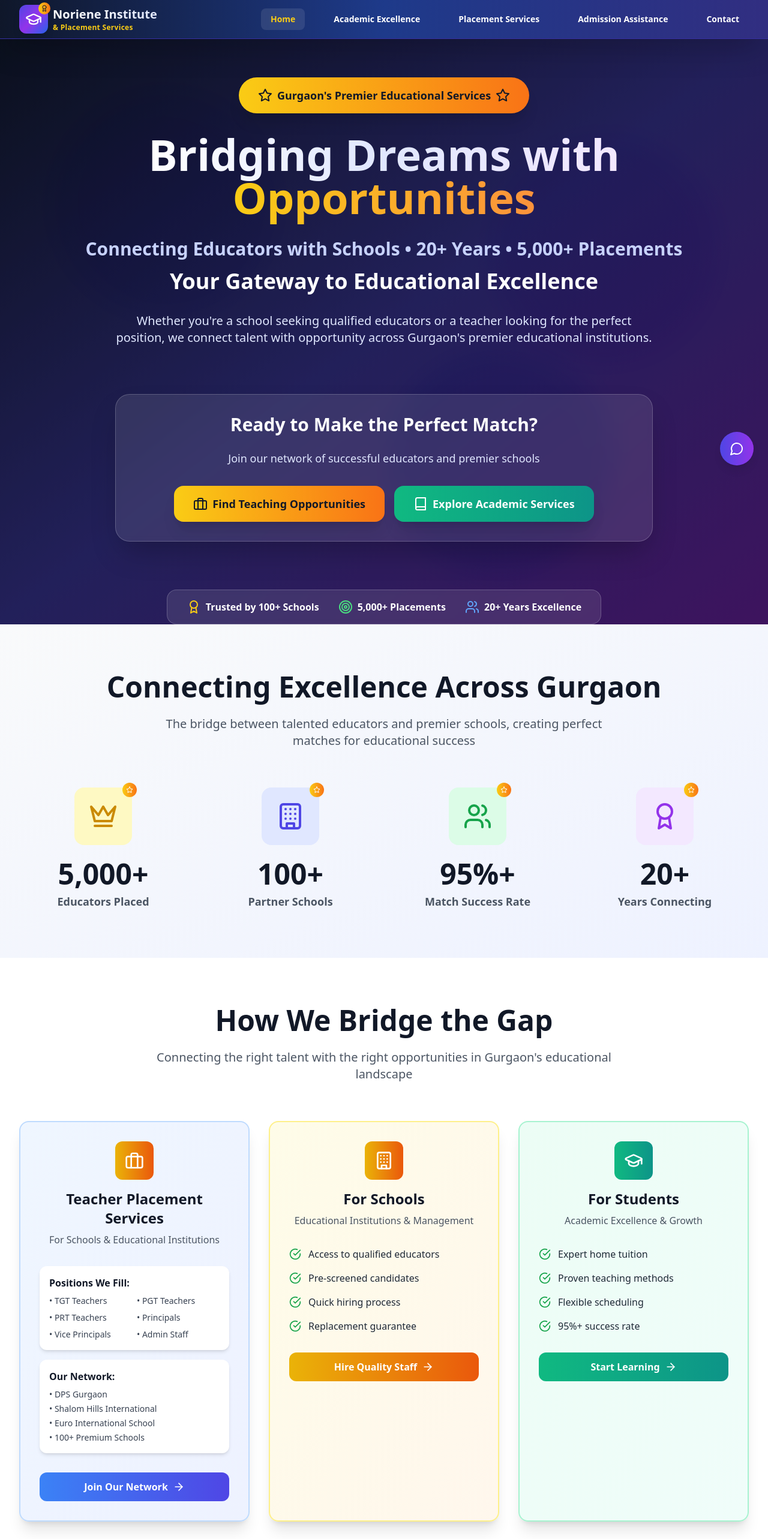
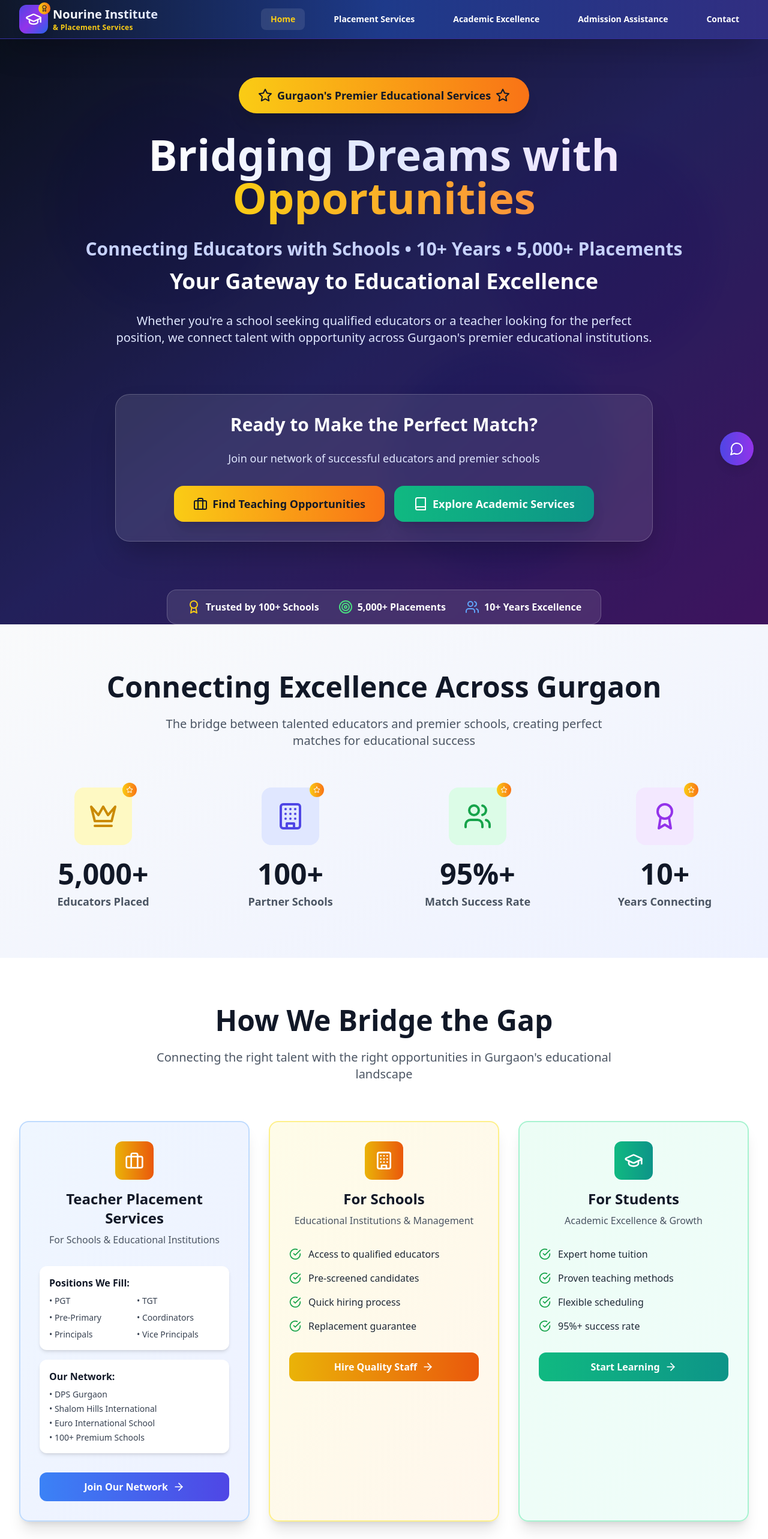
Before and after one commit to Palak2741/Nouriene, a React (Vite) app: page / in a window 1280 px wide. Shown: the top 2566 px of the page at 60% size. Built offline with nearby package versions, Linux system fonts and the light colour scheme.

Commit message:
Comprehensive website updates - spelling, experience, navigation, and form improvements

```diff
--- a/index.html
+++ b/index.html
@@ -6,11 +6,11 @@
     <link rel="icon" type="image/x-icon" href="/favicon.ico" />
     <link rel="icon" type="image/x-icon" href="/favicon.ico" />
     <meta name="viewport" content="width=device-width, initial-scale=1.0" />
-    <title>Noriene Institute - Where Excellence Meets Opportunity | Gurgaon's Premier Educational Services</title>
-    <meta name="description" content="Transform your educational journey with Noriene Institute. Premier teacher placement services (5000+ placements), expert tuition (95%+ results), and B.Ed./M.Ed. admission assistance in Gurgaon. 20+ years of excellence." />
+    <title>Nourine Institute - Where Excellence Meets Opportunity | Gurgaon's Premier Educational Services</title>
+    <meta name="description" content="Transform your educational journey with Nourine Institute. Premier teacher placement services (5000+ placements), expert tuition (95%+ results), and B.Ed./M.Ed. admission assistance in Gurgaon. 10+ years of excellence." />
     <meta name="keywords" content="home tuition Gurgaon, school job placements, B.Ed. admission assistance, M.Ed. programs, teacher placement services, coaching classes Gurgaon" />
-    <meta property="og:title" content="Noriene Institute - Where Excellence Meets Opportunity" />
-    <meta property="og:description" content="Gurgaon's premier educational services: Teacher placements, expert tuition, and admission assistance with 20+ years of excellence." />
+    <meta property="og:title" content="Nourine Institute - Where Excellence Meets Opportunity" />
+    <meta property="og:description" content="Gurgaon's premier educational services: Teacher placements, expert tuition, and admission assistance with 10+ years of excellence." />
     <meta property="og:type" content="website" />
   </head>
   <body>
--- a/src/components/Chatbot.tsx
+++ b/src/components/Chatbot.tsx
@@ -13,7 +13,7 @@ const Chatbot: React.FC = () => {
   const [messages, setMessages] = useState<Message[]>([
     {
       id: '1',
-      text: "Welcome to NourineInstitute - Gurgaon's #1 Educational Services Provider! 🎓 \n\nWe specialize in:\n🏆 Teacher Placements (5000+ success stories)\n📚 Home Tuition & Coaching (95%+ results)\n🎓 B.Ed./M.Ed. Admission Assistance\n\nHow can I help you achieve your educational goals today?",
+      text: "Welcome to Nourine Institute - Gurgaon's #1 Educational Services Provider! 🎓 \n\nWe specialize in:\n🏆 Teacher Placements (5000+ success stories)\n📚 Home Tuition & Coaching (95%+ results)\n🎓 B.Ed./M.Ed. Admission Assistance\n\nHow can I help you achieve your educational goals today?",
       isBot: true
     }
   ]);
@@ -63,7 +63,7 @@ const Chatbot: React.FC = () => {
     },
     experience: {
       keywords: ['experience', 'years', 'established', 'history', 'track record'],
-      response: "NourineInstitute has 20+ years of excellence in education with a proven track record of 5,000+ teacher placements, 95%+ academic results, and partnerships with 100+ schools.",
+      response: "Nourine Institute has 10+ years of excellence in education with a proven track record of 5,000+ teacher placements, 95%+ academic results, and partnerships with 100+ schools.",
       links: [
         { text: "Learn More", url: "/", section: "About our experience" }
       ]
@@ -76,7 +76,7 @@ const Chatbot: React.FC = () => {
     // Handle greetings and general queries
     if (['hi', 'hello', 'hey', 'good morning', 'good afternoon', 'good evening'].some(greeting => lowerInput.includes(greeting))) {
       return {
-        response: "Hello! Welcome to Noriene Institute! 😊 \n\nI'm here to help you with our educational services. Please feel free to ask me anything specific about:\n\n🏆 Teacher Placement Services (Our premier offering)\n📚 Academic Excellence (Home Tuition & Coaching)\n🎓 Admission Assistance\n📞 Contact Information\n\nWhat specific information would you like to know?",
+        response: "Hello! Welcome to Nourine Institute! 😊 \n\nI'm here to help you with our educational services. Please feel free to ask me anything specific about:\n\n🏆 Teacher Placement Services (Our premier offering)\n📚 Academic Excellence (Home Tuition & Coaching)\n🎓 Admission Assistance\n📞 Contact Information\n\nWhat specific information would you like to know?",
         links: [
           { text: "Explore Placement Services", url: "/placement-services", section: "Our flagship service" },
           { text: "View All Services", url: "/", section: "Homepage overview" }
@@ -91,7 +91,7 @@ const Chatbot: React.FC = () => {
     }
 
     return {
-      response: "I'd be happy to help you with that! For specific queries not covered on our website, please:\n\n📧 Email us: info@norieneinstitute.com\n📱 WhatsApp: +91 9650304310\n\nOur expert team will respond within 24 hours with personalized assistance.",
+      response: "I'd be happy to help you with that! For specific queries not covered on our website, please:\n\n📧 Email us: info@nourineinstitute.com\n📱 WhatsApp: +91 9650304310\n\nOur expert team will respond within 24 hours with personalized assistance.",
       links: [
         { text: "Contact Us", url: "/contact", section: "Get in touch" }
       ]
@@ -155,7 +155,7 @@ const Chatbot: React.FC = () => {
                 <Bot className="h-5 w-5" />
               </div>
               <div>
-                <h3 className="font-semibold">Noriene Institute Assistant</h3>
+                <h3 className="font-semibold">Nourine Institute Assistant</h3>
                 <p className="text-xs text-indigo-100">Online now</p>
               </div>
             </div>
--- a/src/components/Footer.tsx
+++ b/src/components/Footer.tsx
@@ -13,11 +13,11 @@ const Footer: React.FC = () => {
                 <Star className="h-3 w-3 text-yellow-400 absolute -top-1 -right-1" />
               </div>
               <span className="text-xl font-bold bg-gradient-to-r from-indigo-400 to-purple-400 bg-clip-text text-transparent">
-                Noriene Institute
+                Nourine Institute
               </span>
             </div>
             <p className="text-gray-300 mb-4 max-w-md">
-              Gurgaon's Premier Educational Services Provider since 2005. Specializing in Teacher Placements (5000+ success stories) and Home Tuition (95%+ results). Your trusted partner for educational excellence.
+              Gurgaon's Premier Educational Services Provider since 2015. Specializing in Teacher Placements (5000+ success stories) and Home Tuition (95%+ results). Your trusted partner for educational excellence.
             </p>
             <div className="space-y-2 text-sm text-gray-300">
               <div className="flex items-center space-x-2">
@@ -30,7 +30,7 @@ const Footer: React.FC = () => {
               </div>
               <div className="flex items-center space-x-2">
                 <Mail className="h-4 w-4" />
-                <span>info@norieneinstitute.com</span>
+                <span>info@nourineinstitute.com</span>
               </div>
               <div className="flex items-center space-x-2">
                 <MessageCircle className="h-4 w-4" />
@@ -70,7 +70,7 @@ const Footer: React.FC = () => {
 
         <div className="border-t border-gray-800 mt-8 pt-8 text-center text-sm text-gray-400">
           <p>
-            © 2025 Noriene Institute. All rights reserved. |
+            © 2025 Nourine Institute. All rights reserved. |
             <a href="/privacy-policy" className="hover:text-indigo-400">Privacy Policy</a> |
            <a href="/terms-conditions" className="hover:text-indigo-400">Terms & Conditions</a>
           </p>
--- a/src/components/Navigation.tsx
+++ b/src/components/Navigation.tsx
@@ -8,8 +8,8 @@ const Navigation: React.FC = () => {
 
   const navItems = [
     { name: 'Home', path: '/' },
+    { name: 'Placement Services', path: '/placement-services' },
     { name: 'Academic Excellence', path: '/institute-services' },
-    { name: 'Placement Services', path: '/placement-services' },
     { name: 'Admission Assistance', path: '/admission-assistance' },
     { name: 'Contact', path: '/contact' }
   ];
@@ -29,7 +29,7 @@ const Navigation: React.FC = () => {
             </div>
             <div className="flex flex-col">
               <span className="text-xl font-bold bg-gradient-to-r from-white to-indigo-100 bg-clip-text text-transparent">
-                Noriene Institute
+                Nourine Institute
               </span>
               <span className="text-xs text-yellow-400 font-semibold tracking-wide">
                 & Placement Services
--- a/src/components/PlacementForm.tsx
+++ b/src/components/PlacementForm.tsx
@@ -22,12 +22,13 @@ const PlacementForm: React.FC = () => {
   const [uploadedFile, setUploadedFile] = useState<File | null>(null);
   const [isUploading, setIsUploading] = useState(false);
   const [preferences, setPreferences] = useState<Array<{ level: string; subjects: string[] }>>([
-    { level: '', subjects: [] }
+    { role: '', subjects: [] }
   ]);
 
   const { register, handleSubmit, formState: { errors }, reset } = useForm<PlacementFormData>();
 
   const teachingLevels = ['PRT', 'TGT', 'PGT', 'Others'];
+  const jobRoles = ['PGT', 'TGT', 'Pre-Primary', 'Coordinators', 'Vice Principals', 'Principals'];
 
   const subjectsByLevel = {
     PRT: ['English', 'Hindi', 'Maths', 'EVS', 'Computer', 'Physical Education'],
@@ -36,7 +37,7 @@ const PlacementForm: React.FC = () => {
   };
 
   const addPreference = () => {
-    setPreferences([...preferences, { level: '', subjects: [] }]);
+    setPreferences([...preferences, { role: '', subjects: [] }]);
   };
 
   const removePreference = (index: number) => {
@@ -47,8 +48,8 @@ const PlacementForm: React.FC = () => {
 
   const updatePreference = (index: number, field: string, value: any) => {
     const updated = [...preferences];
-    if (field === 'level') {
-      updated[index] = { level: value, subjects: [] };
+    if (field === 'role') {
+      updated[index] = { role: value, subjects: [] };
     } else {
       updated[index] = { ...updated[index], [field]: value };
     }
@@ -86,7 +87,7 @@ const PlacementForm: React.FC = () => {
   formData.append('gender', data.gender);
   formData.append('experience', data.experience);
   formData.append('timestamp', new Date().toISOString());
-  formData.append('preferences', JSON.stringify(preferences.filter(p => p.level)));
+  formData.append('preferences', JSON.stringify(preferences.filter(p => p.role)));
 
   if (data.cv && data.cv.length > 0) {
     formData.append('attachment', data.cv[0]); // 'attachment' must match PHP $_FILES['attachment']
@@ -103,7 +104,7 @@ const PlacementForm: React.FC = () => {
       setTimeout(() => {
         setIsSubmitted(false);
         reset();
-        setPreferences([{ level: '', subjects: [] }]);
+        setPreferences([{ role: '', subjects: [] }]);
       }, 5000);
     }
   } catch (error) {
@@ -188,12 +189,12 @@ const PlacementForm: React.FC = () => {
 
           <div>
             <label className="block text-sm font-semibold text-gray-700 mb-2">
-              City *
+              Current City *
             </label>
             <input
               {...register('city', { required: 'City is required' })}
               className="w-full px-4 py-3 border border-gray-300 rounded-lg focus:ring-2 focus:ring-indigo-500 focus:border-transparent transition-all duration-200"
-              placeholder="Enter your city"
+              placeholder="Enter your current city"
             />
             {errors.city && <p className="text-red-500 text-sm mt-1">{errors.city.message}</p>}
           </div>
@@ -216,7 +217,7 @@ const PlacementForm: React.FC = () => {
 
           <div>
             <label className="block text-sm font-semibold text-gray-700 mb-2">
-              Teaching Experience (Years) *
+              Experience in Your Current Role (PGT, TGT, Pre-Primary, Coordinators, Vice Principals, Principals, etc.) *
             </label>
             <select
               {...register('experience', { required: 'Experience is required' })}
@@ -231,12 +232,24 @@ const PlacementForm: React.FC = () => {
             </select>
             {errors.experience && <p className="text-red-500 text-sm mt-1">{errors.experience.message}</p>}
           </div>
+
+          <div>
+            <label className="block text-sm font-semibold text-gray-700 mb-2">
+              Secondary Contact Number
+            </label>
+            <input
+              {...register('secondaryPhone')}
+              type="tel"
+              className="w-full px-4 py-3 border border-gray-300 rounded-lg focus:ring-2 focus:ring-indigo-500 focus:border-transparent transition-all duration-200"
+              placeholder="Enter secondary contact number"
+            />
+          </div>
         </div>
 
         {/* Teaching Preferences */}
         <div>
           <label className="block text-sm font-semibold text-gray-700 mb-4">
-            Teaching Preferences *
+            Preferred Job Role *
           </label>
 
           {preferences.map((preference, index) => (
@@ -257,27 +270,27 @@ const PlacementForm: React.FC = () => {
               <div className="grid grid-cols-1 md:grid-cols-2 gap-4">
                 <div>
                   <label className="block text-sm font-medium text-gray-700 mb-2">
-                    Teaching Level
+                    Job Role
                   </label>
                   <select
-                    value={preference.level}
-                    onChange={(e) => updatePreference(index, 'level', e.target.value)}
+                    value={preference.role}
+                    onChange={(e) => updatePreference(index, 'role', e.target.value)}
                     className="w-full px-3 py-2 border border-gray-300 rounded-lg focus:ring-2 focus:ring-indigo-500 focus:border-transparent"
                   >
-                    <option value="">Select Level</option>
-                    {teachingLevels.map(level => (
-                      <option key={level} value={level}>{level}</option>
+                    <option value="">Select Role</option>
+                    {jobRoles.map(role => (
+                      <option key={role} value={role}>{role}</option>
                     ))}
                   </select>
                 </div>
 
-                {preference.level && ['PRT', 'TGT', 'PGT'].includes(preference.level) && (
+                {preference.role && ['Pre-Primary', 'TGT', 'PGT'].includes(preference.role) && (
                   <div>
                     <label className="block text-sm font-medium text-gray-700 mb-2">
                       Subjects (Select multiple)
                     </label>
                     <div className="max-h-32 overflow-y-auto border border-gray-300 rounded-lg p-2">
-                      {subjectsByLevel[preference.level as keyof typeof subjectsByLevel]?.map(subject => (
+                      {subjectsByLevel[preference.role === 'Pre-Primary' ? 'PRT' : preference.role as keyof typeof subjectsByLevel]?.map(subject => (
                         <label key={subject} className="flex items-center space-x-2 py-1">
                           <input
                             type="checkbox"
@@ -374,12 +387,12 @@ const PlacementForm: React.FC = () => {
           {isSubmitting ? (
             <>
               <div className="w-5 h-5 border-2 border-white border-t-transparent rounded-full animate-spin" />
-              <span>Submitting Registration...</span>
+              <span>Processing Application...</span>
             </>
           ) : (
             <>
               <Send className="h-5 w-5" />
-              <span>Submit Registration</span>
+              <span>Apply Now</span>
             </>
           )}
         </button>
--- a/src/pages/Contact.tsx
+++ b/src/pages/Contact.tsx
@@ -85,7 +85,7 @@ const Contact: React.FC = () => {
                 allowFullScreen
                 loading="lazy"
                 referrerPolicy="no-referrer-when-downgrade"
-                title="Noriene Institute Location"
+                title="Nourine Institute Location"
               />
             </div>
           </div>
--- a/src/pages/Home.tsx
+++ b/src/pages/Home.tsx
@@ -34,7 +34,7 @@ const Home: React.FC = () => {
             </h1>
 
             <div className="text-2xl md:text-3xl font-semibold text-indigo-200 mb-4">
-              Connecting Educators with Schools • 20+ Years • 5,000+ Placements
+              Connecting Educators with Schools • 10+ Years • 5,000+ Placements
             </div>
 
             <h2 className="text-3xl md:text-4xl font-bold text-white mb-8">
@@ -91,7 +91,7 @@ const Home: React.FC = () => {
               </div>
               <div className="flex items-center space-x-2">
                 <Users className="h-6 w-6 text-blue-400" />
-                <span className="text-white font-semibold">20+ Years Excellence</span>
+                <span className="text-white font-semibold">10+ Years Excellence</span>
               </div>
             </div>
           </div>
@@ -115,7 +115,7 @@ const Home: React.FC = () => {
               { icon: Crown, number: '5,000+', label: 'Educators Placed', color: 'text-yellow-600', bg: 'bg-yellow-100' },
               { icon: Building, number: '100+', label: 'Partner Schools', color: 'text-indigo-600', bg: 'bg-indigo-100' },
               { icon: Users, number: '95%+', label: 'Match Success Rate', color: 'text-green-600', bg: 'bg-green-100' },
-              { icon: Award, number: '20+', label: 'Years Connecting', color: 'text-purple-600', bg: 'bg-purple-100' }
+              { icon: Award, number: '10+', label: 'Years Connecting', color: 'text-purple-600', bg: 'bg-purple-100' }
             ].map((stat, index) => {
               const Icon = stat.icon;
               return (
@@ -162,12 +162,12 @@ const Home: React.FC = () => {
                 <div className="bg-white p-4 rounded-xl shadow-md">
                   <h4 className="font-bold text-gray-900 mb-2">Positions We Fill:</h4>
                   <div className="grid grid-cols-2 gap-2 text-sm text-gray-700">
-                    <div>• TGT Teachers</div>
-                    <div>• PGT Teachers</div>
-                    <div>• PRT Teachers</div>
+                    <div>• PGT</div>
+                    <div>• TGT</div>
+                    <div>• Pre-Primary</div>
+                    <div>• Coordinators</div>
                     <div>• Principals</div>
                     <div>• Vice Principals</div>
-                    <div>• Admin Staff</div>
                   </div>
                 </div>
 
--- a/src/pages/InstituteServices.tsx
+++ b/src/pages/InstituteServices.tsx
@@ -25,7 +25,7 @@ const InstituteServices: React.FC = () => {
   ];
 
   const highlights = [
-    { icon: Clock, text: '20 years of experience' },
+    { icon: Clock, text: '10 years of experience' },
     { icon: Award, text: 'Experienced faculty' },
     { icon: CheckCircle, text: '100% board exam scores for top students' }
   ];
--- a/src/pages/PlacementServices.tsx
+++ b/src/pages/PlacementServices.tsx
@@ -4,12 +4,10 @@ import PlacementForm from '../components/PlacementForm';
 
 const PlacementServices: React.FC = () => {
   const roles = [
-    'Teachers (TGT, PGT, PRT)',
+    'Teachers (TGT, PGT, Pre-Primary)',
+    'Coordinators',
     'Principal',
     'Vice Principal',
-    'Lab Assistant',
-    'Admin Staff',
-    'HR Personnel'
   ];
 
   const partnerSchools = [
@@ -26,7 +24,7 @@ const PlacementServices: React.FC = () => {
   const highlights = [
     { icon: Users, number: '5,000+', label: 'Teachers Successfully Placed' },
     { icon: Building, number: '100+', label: 'Partner Schools in Gurgaon' },
-    { icon: Award, number: '15+', label: 'Years as Placement Pioneers' },
+    { icon: Award, number: '10+', label: 'Years as Placement Pioneers' },
     { icon: TrendingUp, number: '95%+', label: 'Placement Success Rate' }
   ];
 
@@ -56,10 +54,28 @@ const PlacementServices: React.FC = () => {
             <h1 className="text-4xl md:text-6xl font-bold mb-6">
               Teacher Placement Services
               <span className="block text-2xl md:text-3xl text-yellow-400 mt-2 font-semibold">
-                "Gurgaon's Pioneer in School Job Placements Since 2005"
+                "Gurgaon's Pioneer in School Job Placements Since 2015"
               </span>
             </h1>
+
+            {/* Quick Apply Button */}
+            <div className="mt-8">
+              <button
+                onClick={() => document.getElementById('placement-form')?.scrollIntoView({ behavior: 'smooth' })}
+                className="inline-flex items-center space-x-2 bg-gradient-to-r from-green-500 to-emerald-600 text-white px-10 py-5 rounded-2xl font-bold text-lg hover:from-green-600 hover:to-emerald-700 transition-all duration-300 transform hover:scale-105 shadow-xl"
+              >
+                <span>Quick Apply Now</span>
+                <ArrowRight className="h-6 w-6" />
+              </button>
+            </div>
           </div>
+        </div>
+      </section>
+
+      {/* Registration Form Section - Moved to Top */}
+      <section id="placement-form" className="py-20 bg-gray-50">
+        <div className="max-w-4xl mx-auto px-4 sm:px-6 lg:px-8">
+          <PlacementForm />
         </div>
       </section>
 
@@ -101,10 +117,22 @@ const PlacementServices: React.FC = () => {
                 Gurgaon's First & Most Trusted Placement Service
               </h2>
               <p className="text-lg text-gray-600 mb-8">
-                Since our inception, we've revolutionized educational career placements in Gurgaon.
+                Since 2015, we've revolutionized educational career placements in Gurgaon.
                 Our extensive network of 100+ premium schools and proven track record of 5,000+ successful
                 placements make us the definitive choice for educators seeking their dream positions.
               </p>
+
+              {/* Apply Button in Content */}
+              <div className="mb-8">
+                <button
+                  onClick={() => document.getElementById('placement-form')?.scrollIntoView({ behavior: 'smooth' })}
+                  className="inline-flex items-center space-x-2 bg-gradient-to-r from-indigo-600 to-purple-600 text-white px-8 py-4 rounded-xl font-bold hover:from-indigo-700 hover:to-purple-700 transition-all duration-300 transform hover:scale-105 shadow-lg"
+                >
+                  <span>Fill the Form Now</span>
+                  <ArrowRight className="h-5 w-5" />
+                </button>
+              </div>
+
               <div className="bg-gradient-to-r from-indigo-50 to-purple-50 p-6 rounded-xl mb-8 border border-indigo-200">
                 <div className="flex items-center space-x-3 mb-4">
                   <Target className="h-6 w-6 text-indigo-600" />
@@ -192,13 +220,6 @@ const PlacementServices: React.FC = () => {
           </div>
         </div>
       </section>
-
-      {/* Registration Form Section */}
-      <section className="py-20 bg-gray-50">
-        <div className="max-w-4xl mx-auto px-4 sm:px-6 lg:px-8">
-          <PlacementForm />
-        </div>
-      </section>
     </div>
   );
 };
--- a/src/pages/TermsConditions.tsx
+++ b/src/pages/TermsConditions.tsx
@@ -22,7 +22,7 @@ const TermsConditions: React.FC = () => {
             <div className="prose max-w-none">
               <h2 className="text-2xl font-bold text-gray-900 mb-4">Acceptance of Terms</h2>
               <p className="text-gray-700 mb-6">
-                By accessing and using NourineInstitute's services, you accept and agree to be bound by
+                By accessing and using Nourine Institute's services, you accept and agree to be bound by
                 the terms and provision of this agreement. These terms apply to all services including
                 placement assistance, tuition services, and admission guidance.
               </p>
@@ -61,7 +61,6 @@ const TermsConditions: React.FC = () => {
               <ul className="list-disc pl-6 text-gray-700 mb-6 space-y-2">
                 <li>Regular attendance is mandatory for optimal results</li>
                 <li>Monthly fees must be paid in advance</li>
-                <li>Missed classes due to student absence will not be compensated</li>
                 <li>Study materials provided remain property of NourineInstitute</li>
               </ul>
 
@@ -89,7 +88,7 @@ const TermsConditions: React.FC = () => {
 
               <h2 className="text-2xl font-bold text-gray-900 mb-4">Limitation of Liability</h2>
               <p className="text-gray-700 mb-6">
-                NourineInstitute shall not be liable for any indirect, incidental, special, or
+                Nourine Institute shall not be liable for any indirect, incidental, special, or
                 consequential damages arising from the use of our services. Our liability is
                 limited to the amount paid for the specific service.
               </p>
```
Also changed, not shown: src/pages/AdmissionAssistance.tsx (+3 -13 lines).
